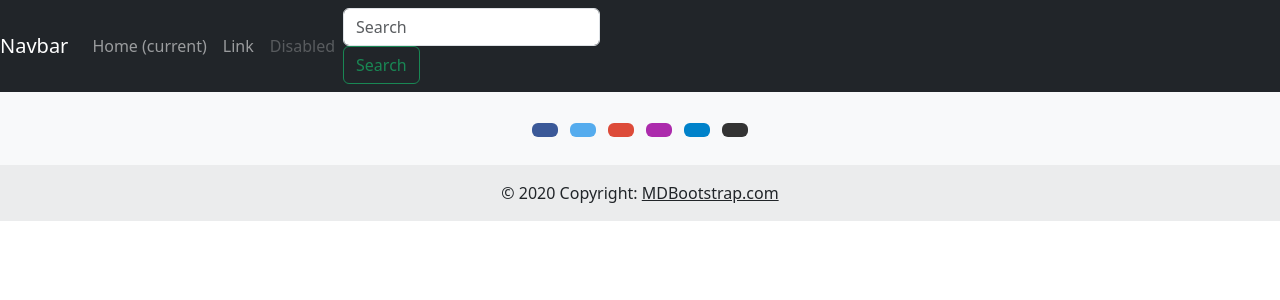
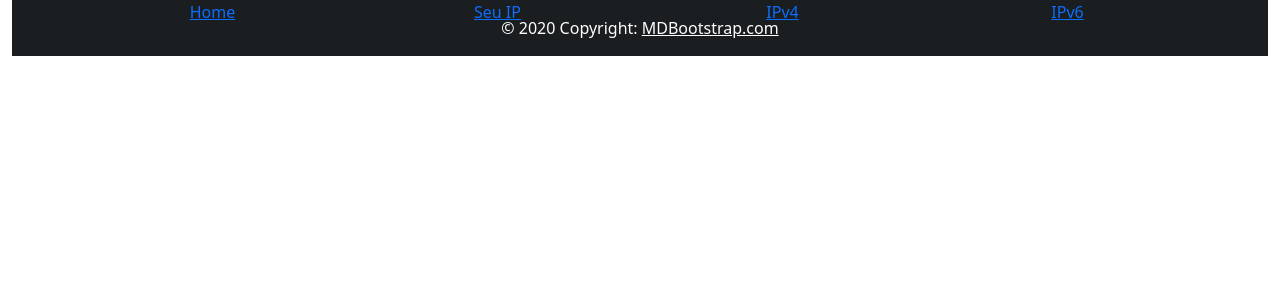
Before and after one commit to Marcondysbezerra/ProjectDjango, a Django app: template projectDjango/myApp/templates/base.html in a window 1280 px wide. Shown: the top 300 px of the page. Run offline with Django 4.2, Linux system fonts and the light colour scheme; the template is opened without the code that fills it, so the values that code supplies are empty.

Commit message:
Estilização do bootstrap

```diff
--- a/projectDjango/myApp/templates/base.html
+++ b/projectDjango/myApp/templates/base.html
@@ -1,5 +1,4 @@
 {% load static %}
-
 <!doctype html>
 <html lang="pt-br">
 <head>
@@ -9,121 +8,51 @@
     <meta http-equiv="X-UA-Compatible" content="ie=edge">
     <link href="https://cdn.jsdelivr.net/npm/bootstrap@5.3.2/dist/css/bootstrap.min.css" rel="stylesheet"
           integrity="sha384-T3c6CoIi6uLrA9TneNEoa7RxnatzjcDSCmG1MXxSR1GAsXEV/Dwwykc2MPK8M2HN" crossorigin="anonymous">
-    {% block title%}<title>Teste de porta</title>{% endblock %}
+    <link rel="stylesheet" href="{% static 'style.css' %}">
+    <title>{% block title%}Teste de porta{% endblock %}</title>
+
 </head>
 
+
+<body>
+
+<!--Navbar-->
+<div class="container fixed-top">
+    <div class="row text-center">
+        <div class="col-md-3">
+            <a href="#">Home</a>
+        </div>
+        <div class="col-md-3">
+            <a href="#">Seu IP</a>
+        </div>
+        <div class="col-md-3">
+            <a href="#">IPv4</a>
+        </div>
+        <div class="col-md-3">
+             <a href="#">IPv6</a>
+        </div>
+    </div>
+</div>
 {% block content %}
-<body>
-<!-- Navbar -->
-<nav class="navbar navbar-expand-lg navbar-dark bg-dark">
-    <a class="navbar-brand" href="#">Navbar</a>
-    <button class="navbar-toggler" type="button" data-toggle="collapse" data-target="#navbarTogglerDemo02"
-            aria-controls="navbarTogglerDemo02" aria-expanded="false" aria-label="Toggle navigation">
-        <span class="navbar-toggler-icon"></span>
-    </button>
+{% endblock %}
 
-    <div class="collapse navbar-collapse" id="navbarTogglerDemo02">
-        <ul class="navbar-nav mr-auto mt-2 mt-lg-0">
-            <li class="nav-item active">
-                <a class="nav-link" href="#">Home <span class="sr-only">(current)</span></a>
-            </li>
-            <li class="nav-item">
-                <a class="nav-link" href="#">Link</a>
-            </li>
-            <li class="nav-item">
-                <a class="nav-link disabled" href="#">Disabled</a>
-            </li>
-        </ul>
-        <form class="form-inline my-2 my-lg-0">
-            <input class="form-control mr-sm-2" type="search" placeholder="Search">
-            <button class="btn btn-outline-success my-2 my-sm-0" type="submit">Search</button>
-        </form>
-    </div>
-</nav>
-
-<!-- Footer -->
-<footer class="bg-body-tertiary text-center">
-    <!-- Grid container -->
-    <div class="container p-4 pb-0">
-        <!-- Section: Social media -->
-        <section class="mb-4">
-            <!-- Facebook -->
-            <a
-                    data-mdb-ripple-init
-                    class="btn text-white btn-floating m-1"
-                    style="background-color: #3b5998;"
-                    href="#!"
-                    role="button"
-            ><i class="fab fa-facebook-f"></i
-            ></a>
-
-            <!-- Twitter -->
-            <a
-                    data-mdb-ripple-init
-                    class="btn text-white btn-floating m-1"
-                    style="background-color: #55acee;"
-                    href="#!"
-                    role="button"
-            ><i class="fab fa-twitter"></i
-            ></a>
-
-            <!-- Google -->
-            <a
-                    data-mdb-ripple-init
-                    class="btn text-white btn-floating m-1"
-                    style="background-color: #dd4b39;"
-                    href="#!"
-                    role="button"
-            ><i class="fab fa-google"></i
-            ></a>
-
-            <!-- Instagram -->
-            <a
-                    data-mdb-ripple-init
-                    class="btn text-white btn-floating m-1"
-                    style="background-color: #ac2bac;"
-                    href="#!"
-                    role="button"
-            ><i class="fab fa-instagram"></i
-            ></a>
-
-            <!-- Linkedin -->
-            <a
-                    data-mdb-ripple-init
-                    class="btn text-white btn-floating m-1"
-                    style="background-color: #0082ca;"
-                    href="#!"
-                    role="button"
-            ><i class="fab fa-linkedin-in"></i
-            ></a>
-            <!-- Github -->
-            <a
-                    data-mdb-ripple-init
-                    class="btn text-white btn-floating m-1"
-                    style="background-color: #333333;"
-                    href="#!"
-                    role="button"
-            ><i class="fab fa-github"></i
-            ></a>
-        </section>
-        <!-- Section: Social media -->
-    </div>
-    <!-- Grid container -->
-
-    <!-- Copyright -->
-    <div class="text-center p-3" style="background-color: rgba(0, 0, 0, 0.05);">
-        © 2020 Copyright:
-        <a class="text-body" href="https://mdbootstrap.com/">MDBootstrap.com</a>
-    </div>
-    <!-- Copyright -->
-</footer>
+<!--Footer-->
+<div class="container-fluid">
+    <footer class="bg-dark text-center text-white">
+        <!-- Copyright -->
+        <div class="text-center p-3" style="background-color: rgba(0, 0, 0, 0.2);">
+            © 2020 Copyright:
+            <a class="text-white" href="https://mdbootstrap.com/">MDBootstrap.com</a>
+        </div>
+        <!-- Copyright -->
+    </footer>
+</div>
 
 <script src="https://code.jquery.com/jquery-3.7.1.min.js"
         integrity="sha256-/JqT3SQfawRcv/BIHPThkBvs0OEvtFFmqPF/lYI/Cxo=" crossorigin="anonymous"></script>
 <script src="https://cdn.jsdelivr.net/npm/bootstrap@5.3.2/dist/js/bootstrap.bundle.min.js"
         integrity="sha384-C6RzsynM9kWDrMNeT87bh95OGNyZPhcTNXj1NW7RuBCsyN/o0jlpcV8Qyq46cDfL"
         crossorigin="anonymous"></script>
-<script src="{% static 'scripts.js' %}"></script>
+
 </body>
-{% endblock %}
 </html>
```
